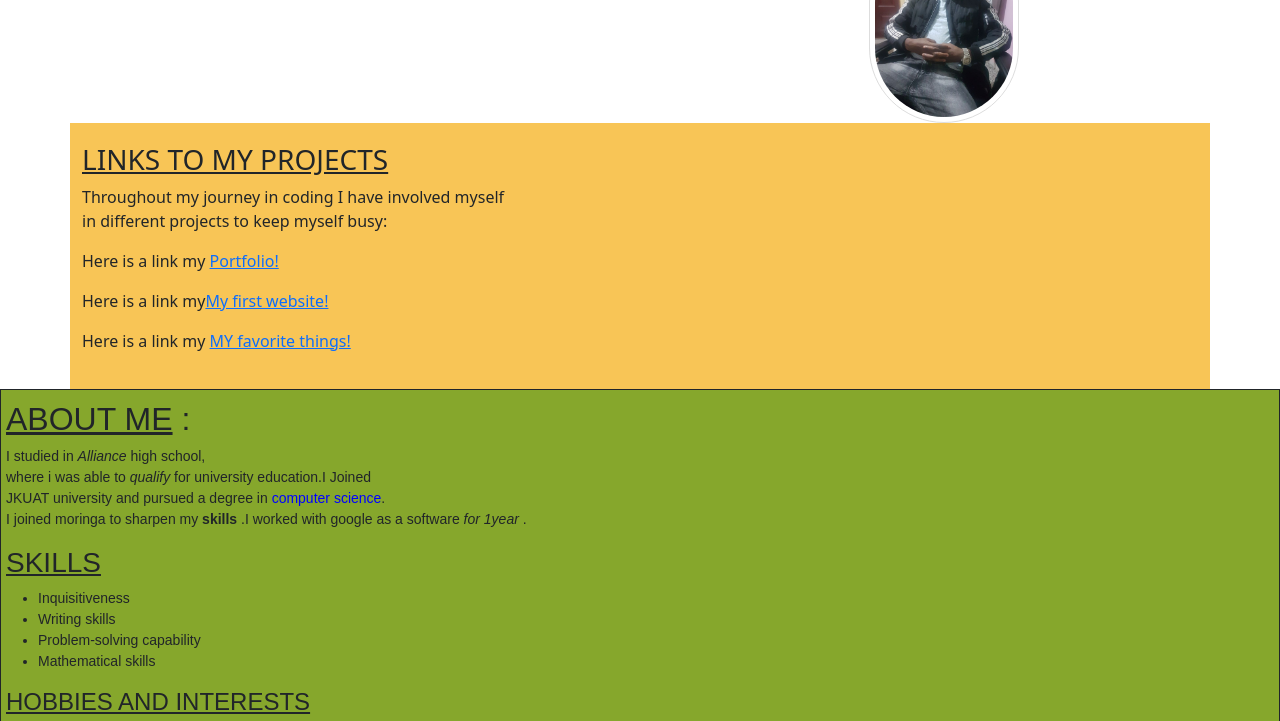
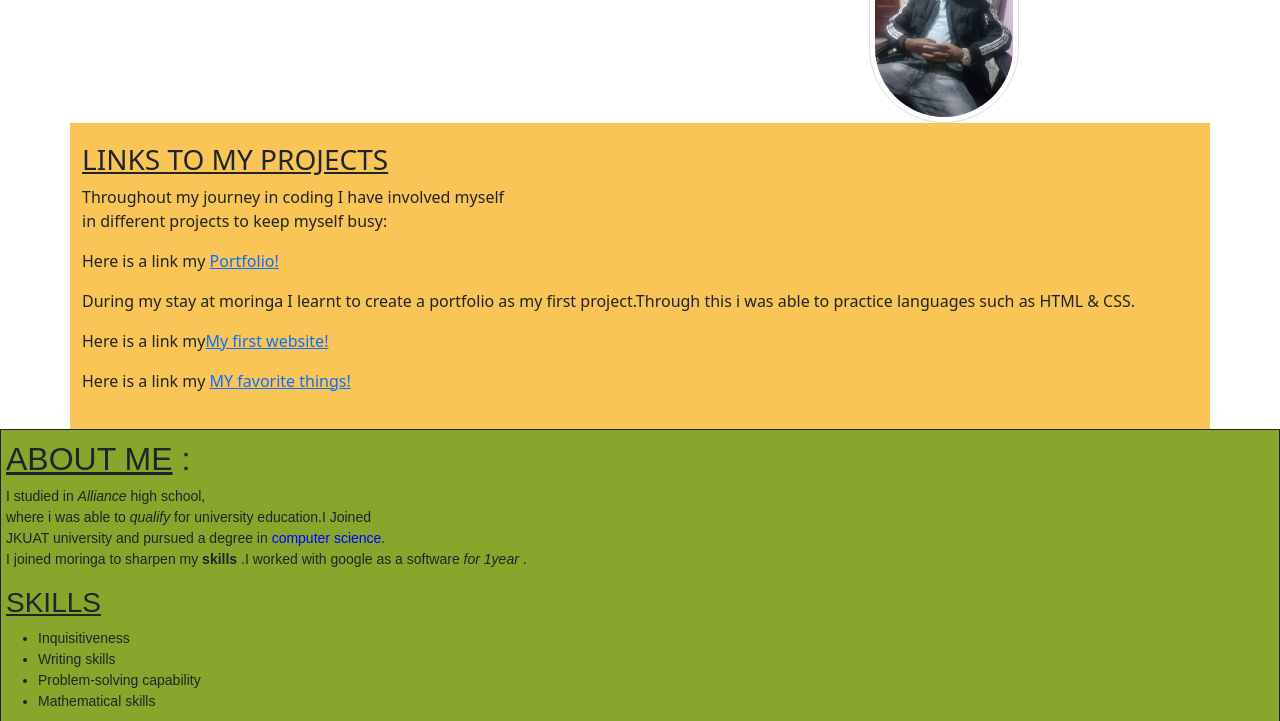
Before and after one commit to gichirigichuru/New-Portfolio, a plain HTML site: page index.html in a window 1280 px wide. Shown: the part 73-794 px from the top of the page. Drawn offline with Linux system fonts and the light colour scheme.

Commit message:
added description to my first link

```diff
--- a/index.html
+++ b/index.html
@@ -26,6 +26,7 @@
     <p>Throughout my journey in coding I have involved myself <br> in different projects to keep myself busy:</p>
      <p>Here is a link my <a href="https://gichirigichuru.github.io/">Portfolio!</a>
      </p>
+     <p>During my stay at moringa I learnt to create a portfolio as my first project.Through this i was able to practice languages such as HTML & CSS.</p>
      <p>Here is a link my<a href="https://gichirigichuru.github.io/">My first website!</a>
      </p>
      <p>Here is a link my <a href="https://gichirigichuru.github.io/">MY favorite things!</a>
```
